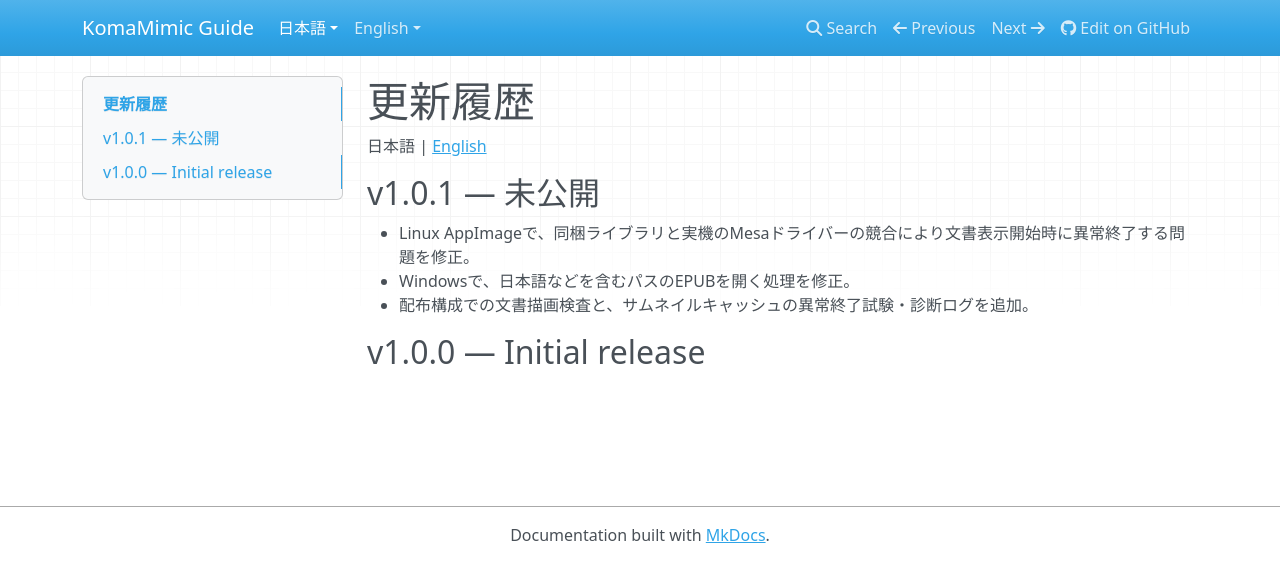
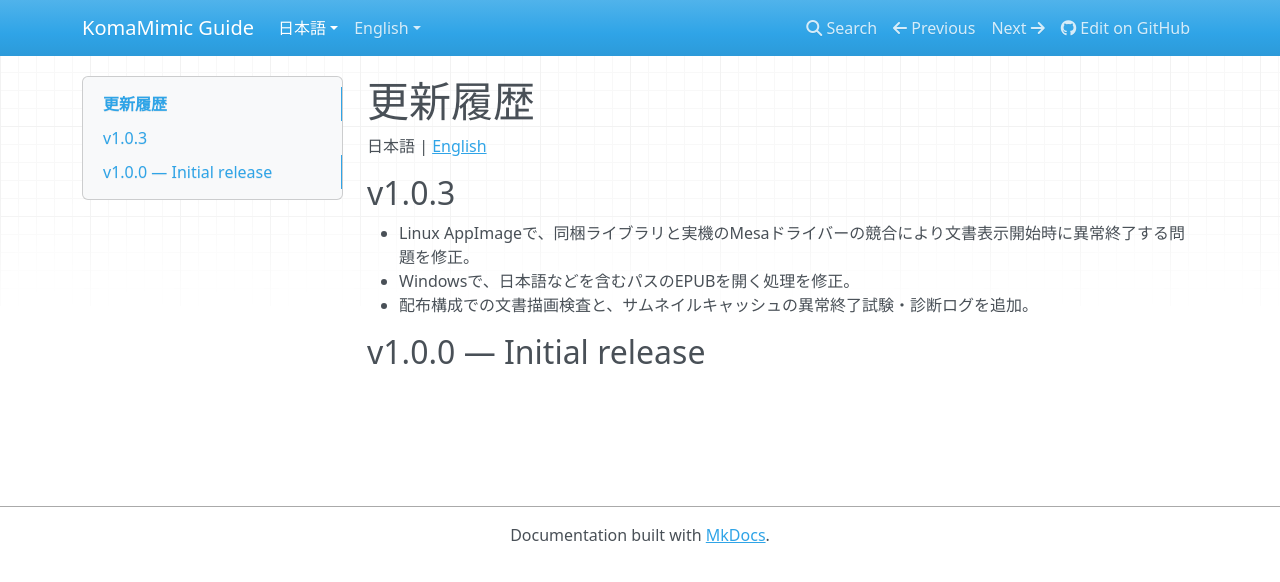
Before and after one commit to asfdrwe/KomaMimic, an MkDocs documentation site: the page built from docs/site/changelog.md, in a window 1280 px wide. Shown: the top 582 px of the page. Built offline with MkDocs 1.6.1, drawn with Linux system fonts in a browser that asks for light colours; nearby versions of some CDN libraries.

Commit message:
fixed for v1.0.3

```diff
--- a/CMakeLists.txt
+++ b/CMakeLists.txt
@@ -7,7 +7,7 @@ endif()
 # Migrate the old vcpkg feature; WebEngine is now a required dependency.
 list(REMOVE_ITEM VCPKG_MANIFEST_FEATURES extended-documents)
 include(cmake/WindowsFast.cmake)
-project(KomaMimic VERSION 1.0.1 LANGUAGES CXX)
+project(KomaMimic VERSION 1.0.3 LANGUAGES CXX)
 include(CTest)
 set(CMAKE_CXX_STANDARD 20)
 set(CMAKE_CXX_STANDARD_REQUIRED ON)
--- a/docs/site/changelog.md
+++ b/docs/site/changelog.md
@@ -2,7 +2,7 @@
 
 日本語 | [English](en/changelog.md)
 
-## v1.0.1 — 未公開
+## v1.0.3
 
 - Linux AppImageで、同梱ライブラリと実機のMesaドライバーの競合により文書表示開始時に異常終了する問題を修正。
 - Windowsで、日本語などを含むパスのEPUBを開く処理を修正。
--- a/docs/site/en/changelog.md
+++ b/docs/site/en/changelog.md
@@ -2,7 +2,7 @@
 
 [日本語](../changelog.md) | English
 
-## v1.0.1 — Unreleased
+## v1.0.3
 
 - Fix Linux AppImage document startup aborts caused by bundled libraries conflicting with the host Mesa drivers.
 - Fix opening EPUB files whose paths contain Japanese or other Unicode characters on Windows.
--- a/vcpkg.json
+++ b/vcpkg.json
@@ -1,6 +1,6 @@
 {
   "name": "komamimic",
-  "version-string": "1.0.1",
+  "version-string": "1.0.3",
   "description": "Cross-platform comic and image viewer",
   "license": "GPL-3.0-only",
   "builtin-baseline": "9eec002df1cd109f8f104cd966a763daf9751489",
```
Also changed, not shown: README.md (+1 -1 lines), docs/developer/changelog.md (+1 -1 lines), 2 other files.
